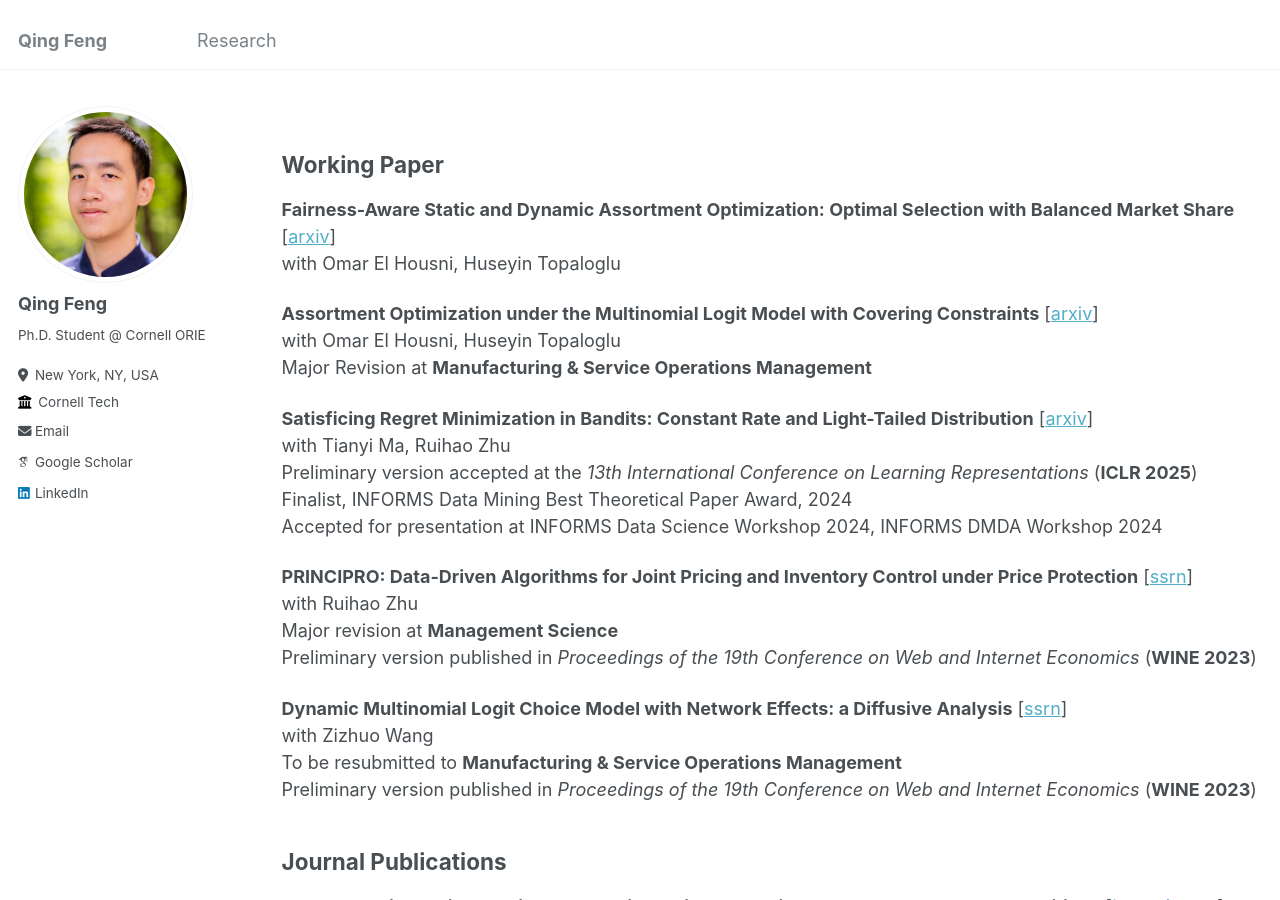
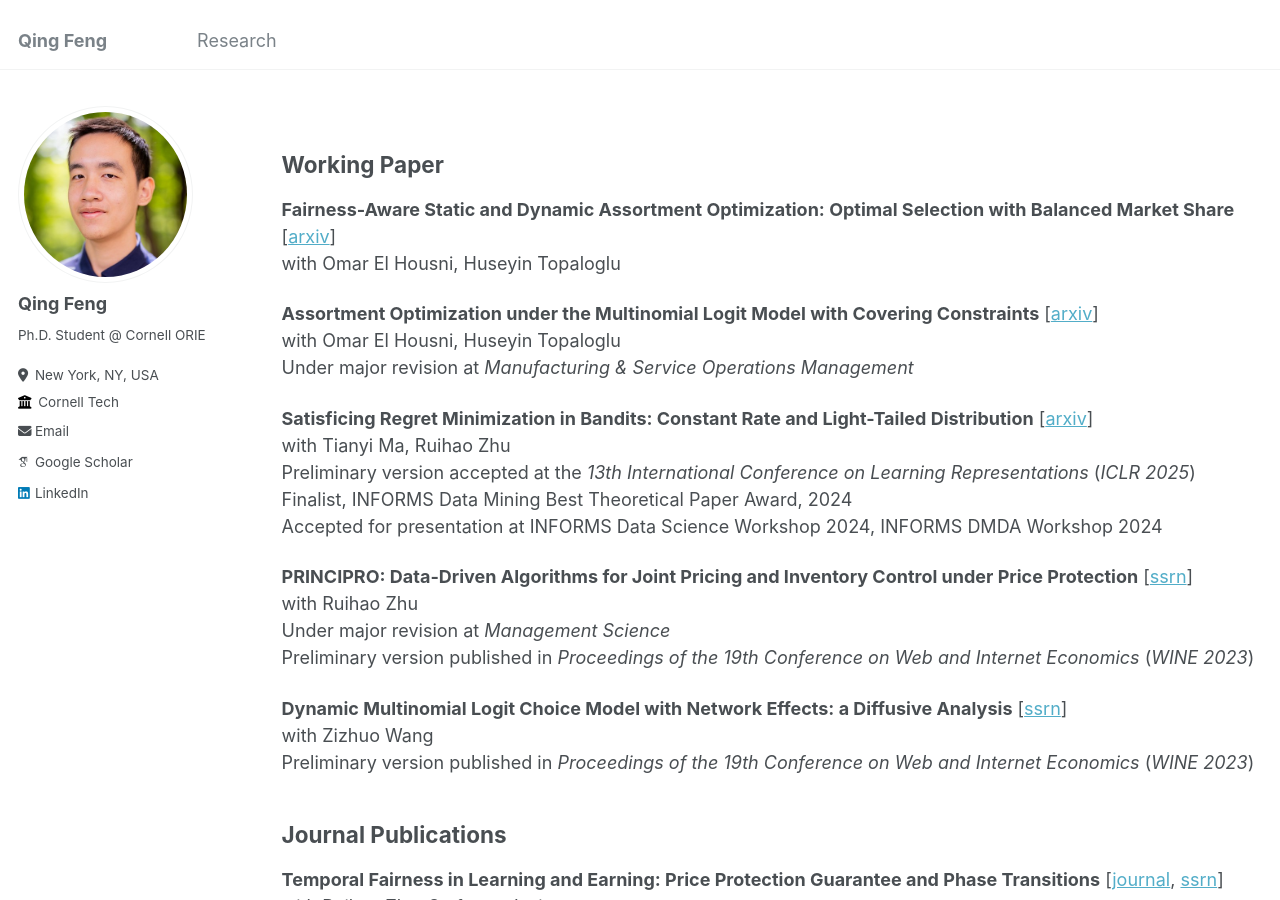
Before and after one commit to qfeng48/qfeng48.github.io, a Jekyll site: the page built from _pages/publications.md, in a window 1280 px wide and 900 px high. Built offline with Jekyll 4.4.1, drawn with Linux system fonts in a browser that asks for light colours; some web fonts are replaced.

Commit message:
Update publications.md

```diff
--- a/_pages/publications.md
+++ b/_pages/publications.md
@@ -13,33 +13,32 @@ with Omar El Housni, Huseyin Topaloglu
 
 **Assortment Optimization under the Multinomial Logit Model with Covering Constraints** [[arxiv](https://arxiv.org/abs/2411.10310)]\
 with Omar El Housni, Huseyin Topaloglu\
-Major Revision at **Manufacturing & Service Operations Management**
+Under major revision at *Manufacturing & Service Operations Management*
 
 **Satisficing Regret Minimization in Bandits: Constant Rate and Light-Tailed Distribution** [[arxiv](http://arxiv.org/abs/2406.06802)]\
 with Tianyi Ma, Ruihao Zhu\
-Preliminary version accepted at the *13th International Conference on Learning Representations* (**ICLR 2025**)\
+Preliminary version accepted at the *13th International Conference on Learning Representations* (*ICLR 2025*)\
 Finalist, INFORMS Data Mining Best Theoretical Paper Award, 2024\
 Accepted for presentation at INFORMS Data Science Workshop 2024, INFORMS DMDA Workshop 2024
 
 **PRINCIPRO: Data-Driven Algorithms for Joint Pricing and Inventory Control under Price Protection** [[ssrn](https://papers.ssrn.com/sol3/papers.cfm?abstract_id=4511384)]\
 with Ruihao Zhu\
-Major revision at **Management Science**\
-Preliminary version published in *Proceedings of the 19th Conference on Web and Internet Economics* (**WINE 2023**)
+Under major revision at *Management Science*\
+Preliminary version published in *Proceedings of the 19th Conference on Web and Internet Economics* (*WINE 2023*)
 
 **Dynamic Multinomial Logit Choice Model with Network Effects: a Diffusive Analysis** [[ssrn](https://papers.ssrn.com/sol3/papers.cfm?abstract_id=3939717)]\
 with Zizhuo Wang\
-To be resubmitted to **Manufacturing & Service Operations Management**\
-Preliminary version published in *Proceedings of the 19th Conference on Web and Internet Economics* (**WINE 2023**)
+Preliminary version published in *Proceedings of the 19th Conference on Web and Internet Economics* (*WINE 2023*)
 
 Journal Publications
 ---
 
 **Temporal Fairness in Learning and Earning: Price Protection Guarantee and Phase Transitions** [[journal](https://pubsonline.informs.org/doi/abs/10.1287/opre.2022.0629), [ssrn](https://papers.ssrn.com/sol3/papers.cfm?abstract_id=4265182)]\
 with Ruihao Zhu, Stefanus Jasin\
-**Operations Research** 73(2):775-797 (2025)\
-Preliminary version published in *Proceedings of the 24th ACM Conference on Economics and Computationg* (**EC 2023**)\
-Accepted for presentation at the *8th Market Innovation Workshop* (**MIW 2023**)
+*Operations Research* 73(2):775-797 (2025)\
+Preliminary version published in *Proceedings of the 24th ACM Conference on Economics and Computationg* (*EC 2023*)\
+Accepted for presentation at the *8th Market Innovation Workshop* (*MIW 2023*)
 
 **An Enhanced Alternating Direction Method of Multipliers-Based Interior Point Method for Linear and Conic Optimization** [[journal](https://pubsonline.informs.org/doi/abs/10.1287/ijoc.2023.0017), [arxiv](https://arxiv.org/abs/2209.01793)]\
 with Qi Deng, Wenzhi Gao, Dongdong Ge, Bo Jiang, Yuntian Jiang, Jingsong Liu, Tianhao Liu, Chenyu Xue, Yinyu Ye, Chuwen Zhang\
-**INFORMS Journal on Computing** 37(2):338-359 (2025)
+*INFORMS Journal on Computing* 37(2):338-359 (2025)
```
